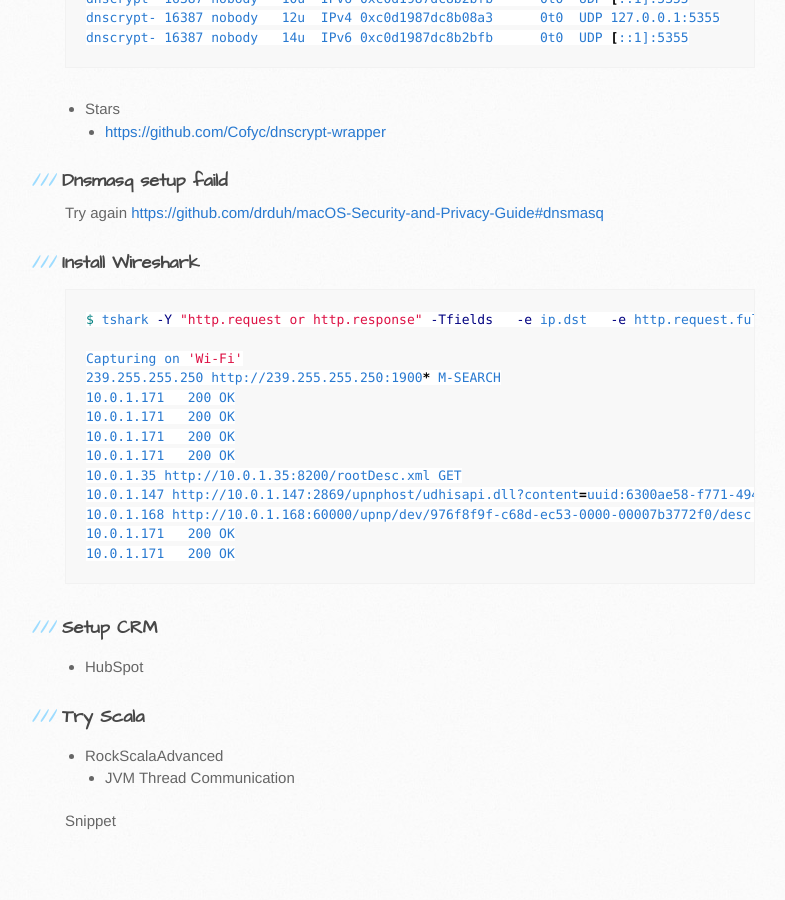
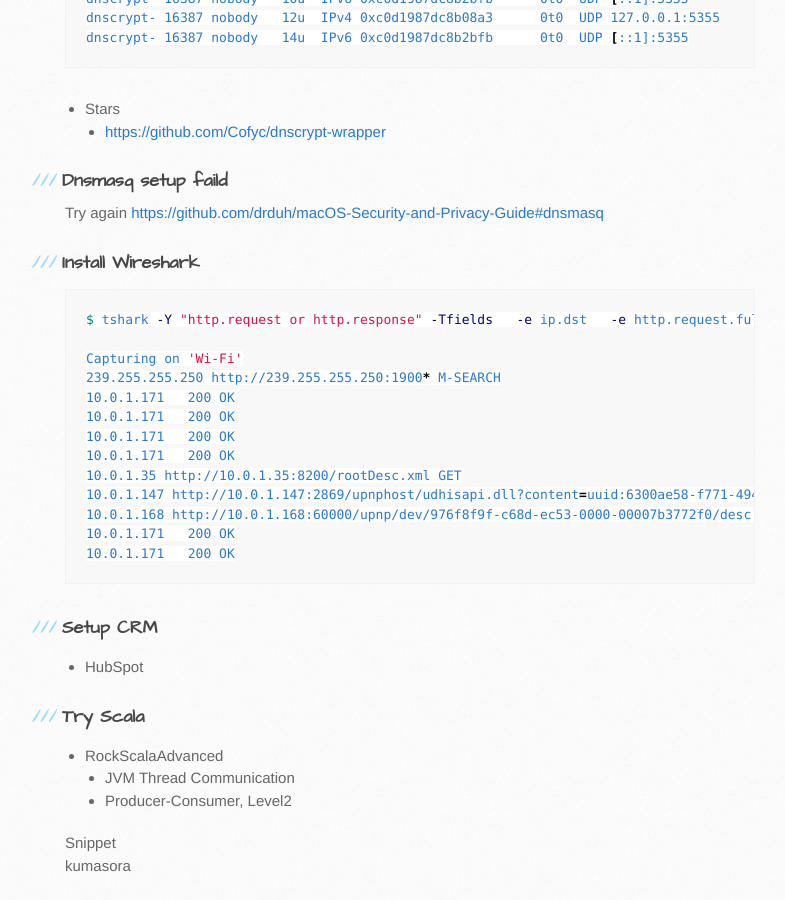
Before and after one commit to friendbear/friendbear.github.io.2021-10-19, a Jekyll site: the page built from _posts/2019-01-22-friendbear.md, in a window 1280 px wide and 900 px high, scrolled down 1942 px. Shown: the whole window, without its empty margins (105-890 px from the left). Built offline with Jekyll 4.4.1, drawn with Linux system fonts in a browser that asks for light colours; comment, search, counter and statistics services are not loaded; before the commit the page ends 2797 px from its top, so only the background shows below that.

Commit message:
kumasora programming lesson

```diff
--- a/_posts/2019-01-22-friendbear.md
+++ b/_posts/2019-01-22-friendbear.md
@@ -106,6 +106,7 @@ Capturing on 'Wi-Fi'
 ### Try Scala
 - RockScalaAdvanced
   -  JVM Thread Communication
+  -  Producer-Consumer, Level2
 
 <details>
 <summary>Snippet</summary>
@@ -223,3 +224,18 @@ def ConcurrencyOnJVM(args: String*) = {
 </code>
 </pre>
 </details>
+<details>
+<summary>kumasora</summary>
+<pre>
+<code>
+// kumasora code lesson
+            var layer = GetLayer("TEST");
+            var BG = layer.CreateSprite("back.png", OsbOrigin.Centre);
+
+            BG.Scale(0, 10000, 2, 2);
+            BG.Fade(0, 2000, 0, 10);
+            BG.Fade(8000, 10000, 10, 0);
+
+</code>
+</pre>
+</details>
```
